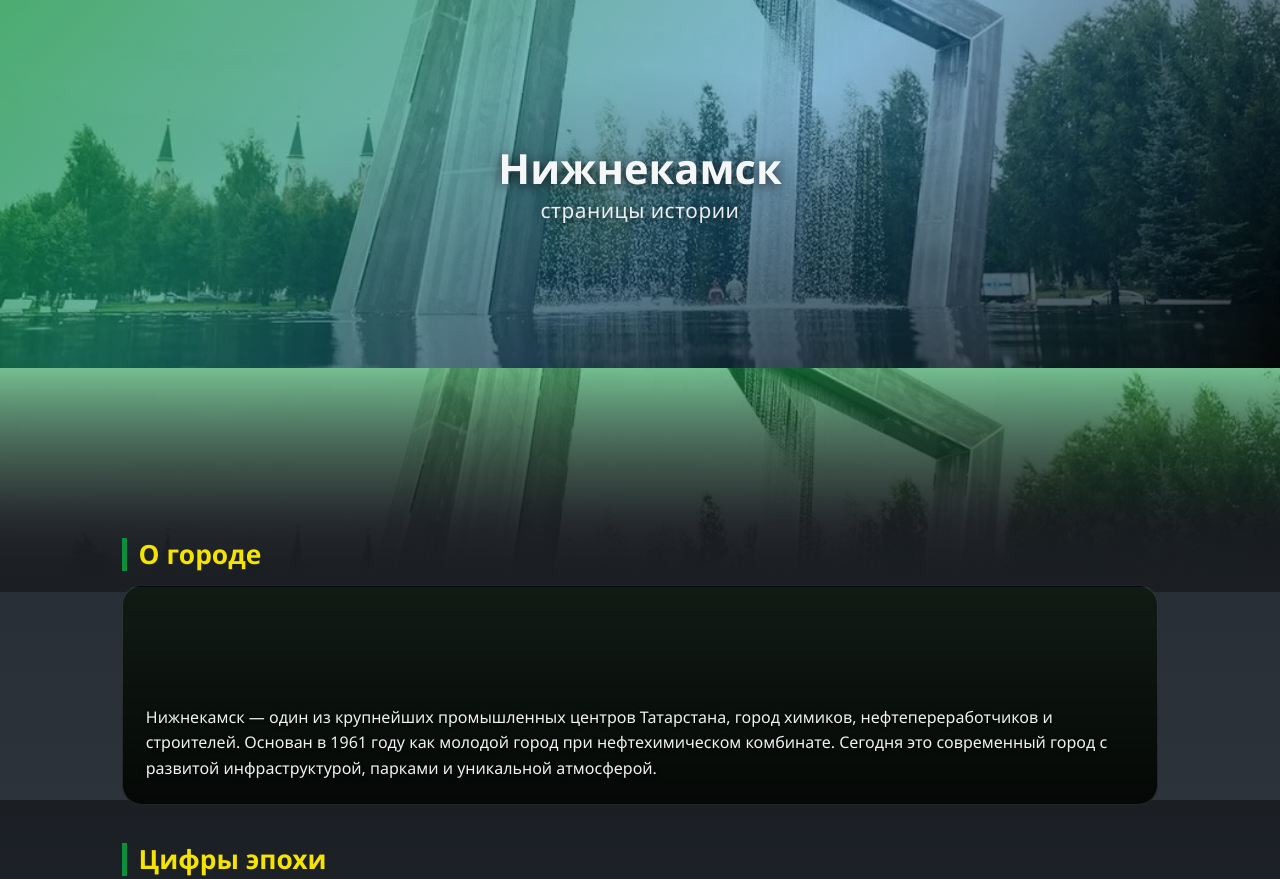
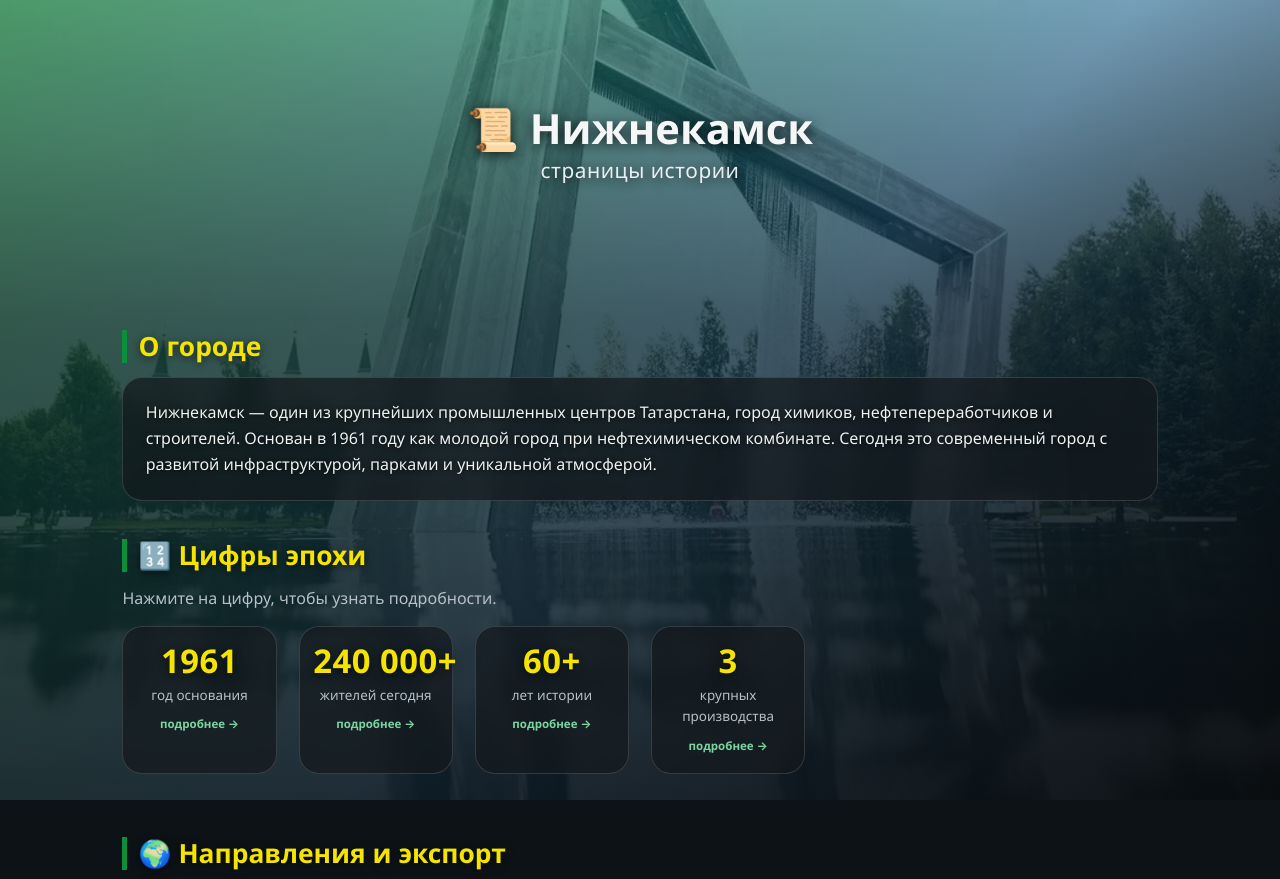
Before and after one commit to globbastarkan-cpu/historynk, a plain HTML site: page history.html in a window 1280 px wide. Shown: the top 879 px of the page. Drawn offline with Linux system fonts and the light colour scheme.

Commit message:
history.html

```diff
--- a/history.html
+++ b/history.html
@@ -8,8 +8,8 @@
 <style>
 :root{
   --blue:#1677b3; --yellow:#f4e400; --green:#0a8f3c;
-  --dark:#1b1f24; --card:#22282f; --card-2:#2b323a;
-  --line:rgba(255,255,255,.12); --text:#f4f6f8; --muted:#aab3bb;
+  --dark:#1b1f24; --card:rgba(20,26,30,.72); --card-2:rgba(30,38,44,.82);
+  --line:rgba(255,255,255,.14); --text:#f4f6f8; --muted:#b7c0c8;
   --radius:20px; --gap:clamp(14px,2.5vw,22px); --maxw:1080px;
   --accent:var(--green);
 }
@@ -17,144 +17,147 @@
 html{scroll-behavior:smooth;}
 body{
   font-family:'Segoe UI',Roboto,system-ui,-apple-system,sans-serif;
-  color:var(--text);line-height:1.6;
-  background-color:var(--dark);
-  background-image:linear-gradient(180deg,#1b1f24,#242a31 50%,#2c333b);
-  background-attachment:fixed;
+  color:var(--text);line-height:1.6;min-height:100vh;
+  background:#0d1216;
   -webkit-font-smoothing:antialiased;
 }
 img{max-width:100%;display:block;}
+
+/* ===== ФОН ШАПКИ, КОТОРЫЙ ПРОДОЛЖАЕТСЯ ВНИЗ ===== */
+.page-bg{
+  position:fixed;inset:0;z-index:-2;
+  background-image:
+    linear-gradient(135deg, rgba(10,143,60,.68), rgba(22,119,179,.5) 55%, rgba(0,0,0,.82)),
+    url('city-hero.jpg');
+  background-size:cover;
+  background-position:center top;
+  background-repeat:no-repeat;
+  background-attachment:fixed;
+}
+.page-bg::after{
+  content:"";position:absolute;inset:0;
+  background:linear-gradient(180deg, rgba(10,14,18,.15) 0%, rgba(10,14,18,.55) 40%, rgba(10,14,18,.78) 100%);
+}
+@media (max-width:768px){ .page-bg{background-attachment:scroll;background-position:center top;} }
+
 .progress-bar{position:fixed;top:0;left:0;height:4px;width:0%;background:linear-gradient(90deg,var(--yellow),var(--green));z-index:1000;transition:width .12s linear;}
 
-/* ШАПКА — как было: фото + акцентный градиент */
+/* шапка прозрачная — фото уже на page-bg */
 header{
   position:relative;
-  min-height:clamp(240px,46vh,440px);
-  display:flex;align-items:center;justify-content:center;
-  text-align:center;
+  min-height:clamp(200px,36vh,360px);
+  display:flex;align-items:center;justify-content:center;text-align:center;
   padding:clamp(2rem,6vw,3.5rem) 1rem;
   padding-top:calc(clamp(2rem,6vw,3.5rem) + env(safe-area-inset-top));
-  background-color:#123a28;
-  background-image:
-    linear-gradient(135deg, rgba(10,143,60,.72), rgba(22,119,179,.5) 55%, rgba(0,0,0,.8)),
-    url('city-hero.jpg');
-  background-size:cover;background-position:center;background-repeat:no-repeat;
-  background-attachment:scroll;overflow:hidden;
+  background:transparent;
 }
-header::after{
-  content:"";position:absolute;inset:0;
-  background:radial-gradient(ellipse at 50% 120%, rgba(0,0,0,.55), transparent 60%);
-  pointer-events:none;
-}
-header h1{
-  position:relative;z-index:1;
-  font-size:clamp(1.5rem,6vw,2.6rem);
-  line-height:1.15;font-weight:800;
-  text-shadow:0 2px 14px rgba(0,0,0,.75);
-}
-header h1 small{
-  display:block;font-size:.5em;font-weight:400;
-  opacity:.95;margin-top:.4rem;letter-spacing:.5px;
-}
+header h1{position:relative;z-index:1;font-size:clamp(1.5rem,6vw,2.6rem);line-height:1.15;font-weight:800;text-shadow:0 2px 14px rgba(0,0,0,.8);}
+header h1 small{display:block;font-size:.5em;font-weight:400;opacity:.95;margin-top:.4rem;letter-spacing:.5px;}
 
-/* ПРОДОЛЖЕНИЕ ФОТО ПОД ШАПКОЙ */
-.hero-continuation{
-  position:relative;
-  height:clamp(140px,28vh,260px);
-  background-color:#123a28;
-  background-image:
-    linear-gradient(180deg, rgba(10,143,60,.55), rgba(20,24,28,.85) 70%, var(--dark) 100%),
-    url('city-hero.jpg');
-  background-size:cover;
-  background-position:center 30%;
-  background-repeat:no-repeat;
-  background-attachment:scroll;
-  overflow:hidden;
-}
-.hero-continuation::after{
-  content:"";position:absolute;inset:0;
-  background:linear-gradient(180deg, transparent 0%, rgba(20,24,28,.35) 55%, var(--dark) 100%);
-  pointer-events:none;
-}
+section{width:100%;max-width:var(--maxw);margin:0 auto;padding:clamp(1.2rem,4vw,2.6rem) clamp(.9rem,4vw,1.4rem);}
 
-section{
-  width:100%;max-width:var(--maxw);margin:0 auto;
-  padding:clamp(1.2rem,4vw,2.6rem) clamp(.9rem,4vw,1.4rem);
-  position:relative;
-  margin-top:calc(-1 * clamp(60px,12vh,110px));
-}
-h2{color:var(--yellow);font-size:clamp(1.15rem,4.5vw,1.65rem);margin:0 0 .9rem;padding-left:.7rem;border-left:5px solid var(--accent);line-height:1.25;}
+h2{color:var(--yellow);font-size:clamp(1.15rem,4.5vw,1.65rem);margin:0 0 .9rem;padding-left:.7rem;border-left:5px solid var(--accent);line-height:1.25;text-shadow:0 2px 8px rgba(0,0,0,.6);}
 h2:not(:first-child){margin-top:clamp(1.6rem,4vw,2.4rem);}
+
+/* карточки полупрозрачные — сквозь них видно фото */
 .about-card{
   position:relative;border-radius:var(--radius);overflow:hidden;
-  border:1px solid var(--line);background-color:#1a2a20;
-  background-image:linear-gradient(180deg, rgba(0,0,0,.35), rgba(0,0,0,.82)), url('city-about.jpg');
-  background-size:cover;background-position:center;min-height:220px;
-  display:flex;align-items:flex-end;
+  border:1px solid var(--line);
+  background:var(--card);
+  backdrop-filter:blur(8px);
+  padding:clamp(1rem,4vw,1.4rem);
 }
-.about-card p{position:relative;z-index:1;padding:clamp(1rem,4vw,1.4rem);font-size:clamp(.92rem,2.6vw,1rem);color:#eef2f0;text-shadow:0 1px 4px rgba(0,0,0,.85);}
+.about-card p{font-size:clamp(.92rem,2.6vw,1rem);color:#eef2f0;text-shadow:0 1px 4px rgba(0,0,0,.7);}
 .hero-photo{width:100%;aspect-ratio:16/9;object-fit:cover;border-radius:var(--radius);margin-top:1rem;border:1px solid var(--line);}
-.stats-grid{
-  display:grid;grid-template-columns:repeat(auto-fit,minmax(150px,1fr));gap:var(--gap);
-  background:radial-gradient(circle at 10% 10%, rgba(10,143,60,.14), transparent 40%), radial-gradient(circle at 90% 90%, rgba(22,119,179,.12), transparent 40%);
-  padding:var(--gap);border-radius:var(--radius);
+
+.stats-grid{display:grid;grid-template-columns:repeat(auto-fit,minmax(150px,1fr));gap:var(--gap);}
+.stat-card{
+  background:var(--card);border:1px solid var(--line);border-radius:var(--radius);
+  padding:1rem .85rem;text-align:center;cursor:pointer;
+  transition:transform .25s,border-color .25s,background .25s;
+  user-select:none;-webkit-tap-highlight-color:transparent;
+  backdrop-filter:blur(8px);
 }
-.stat-card{background:var(--card);border:1px solid var(--line);border-radius:var(--radius);padding:1rem .85rem;text-align:center;cursor:pointer;transition:transform .25s,border-color .25s,background .25s;user-select:none;-webkit-tap-highlight-color:transparent;}
 .stat-card:hover{transform:translateY(-3px);border-color:var(--yellow);background:var(--card-2);}
 .stat-card:focus-visible{outline:2px solid var(--yellow);outline-offset:3px;}
 .stat-card.active{border-color:var(--yellow);background:var(--card-2);}
-.stat-value{font-size:clamp(1.45rem,5.5vw,2.05rem);font-weight:800;color:var(--yellow);line-height:1.1;letter-spacing:.5px;}
+.stat-value{font-size:clamp(1.45rem,5.5vw,2.05rem);font-weight:800;color:var(--yellow);line-height:1.1;letter-spacing:.5px;text-shadow:0 2px 8px rgba(0,0,0,.6);}
 .stat-label{font-size:clamp(.74rem,2.4vw,.84rem);color:var(--muted);margin-top:.35rem;}
-.stat-more{display:inline-block;margin-top:.55rem;font-size:.72rem;color:var(--accent);font-weight:700;opacity:.95;}
-.stat-detail{grid-column:1/-1;background:var(--card-2);border:1px solid var(--line);border-left:4px solid var(--yellow);border-radius:var(--radius);padding:0 1rem;max-height:0;overflow:hidden;opacity:0;transition:max-height .45s ease,opacity .3s,padding .3s;font-size:clamp(.88rem,2.5vw,.96rem);color:#e7ebee;}
+.stat-more{display:inline-block;margin-top:.55rem;font-size:.72rem;color:#7fe0a8;font-weight:700;opacity:.95;}
+.stat-detail{
+  grid-column:1/-1;background:var(--card-2);border:1px solid var(--line);
+  border-left:4px solid var(--yellow);border-radius:var(--radius);
+  padding:0 1rem;max-height:0;overflow:hidden;opacity:0;
+  transition:max-height .45s ease,opacity .3s,padding .3s;
+  font-size:clamp(.88rem,2.5vw,.96rem);color:#e7ebee;
+  backdrop-filter:blur(8px);
+}
 .stat-detail.open{max-height:460px;opacity:1;padding:1rem;}
 .stat-detail strong{color:var(--yellow);}
-.exports-block{border-radius:var(--radius);padding:clamp(.9rem,3vw,1.3rem);border:1px solid var(--line);background:linear-gradient(135deg, rgba(10,143,60,.18), rgba(22,119,179,.10)), var(--card);}
+
+.exports-block{
+  border-radius:var(--radius);padding:clamp(.9rem,3vw,1.3rem);
+  border:1px solid var(--line);
+  background:var(--card);backdrop-filter:blur(8px);
+}
 .dir-grid{display:grid;gap:var(--gap);grid-template-columns:repeat(auto-fit,minmax(220px,1fr));margin-top:.6rem;}
-.dir-card{background:rgba(0,0,0,.28);border:1px solid var(--line);border-radius:var(--radius);padding:1rem;border-top:3px solid var(--accent);}
+.dir-card{background:rgba(0,0,0,.35);border:1px solid var(--line);border-radius:var(--radius);padding:1rem;border-top:3px solid var(--accent);}
 .dir-card h3{font-size:1rem;color:var(--yellow);margin-bottom:.4rem;}
 .dir-card p{font-size:.88rem;color:#d6dce0;}
 .tags{display:flex;flex-wrap:wrap;gap:.5rem;margin-top:.9rem;}
-.tag{background:rgba(10,143,60,.2);border:1px solid rgba(10,143,60,.55);color:#d8f0e4;padding:.4rem .75rem;border-radius:999px;font-size:clamp(.74rem,2.4vw,.82rem);font-weight:600;}
-.timeline-wrap{overflow-x:auto;padding:14px 0 18px;margin:0 -4px;scrollbar-width:thin;-webkit-overflow-scrolling:touch;}
+.tag{background:rgba(10,143,60,.25);border:1px solid rgba(10,143,60,.6);color:#d8f0e4;padding:.4rem .75rem;border-radius:999px;font-size:clamp(.74rem,2.4vw,.82rem);font-weight:600;backdrop-filter:blur(4px);}
+
+.timeline-wrap{
+  overflow-x:auto;padding:14px 0 18px;margin:0 -4px;
+  scrollbar-width:thin;-webkit-overflow-scrolling:touch;
+  background:var(--card);border-radius:var(--radius);
+  border:1px solid var(--line);backdrop-filter:blur(8px);
+}
 .timeline-horizontal{display:flex;gap:clamp(22px,5vw,42px);position:relative;padding:16px 18px;min-width:max-content;}
-.timeline-horizontal::before{content:"";position:absolute;top:30px;left:0;right:0;height:3px;background:linear-gradient(90deg,var(--green),var(--blue));transform:translateY(-50%);z-index:0;opacity:.5;}
+.timeline-horizontal::before{content:"";position:absolute;top:30px;left:0;right:0;height:3px;background:linear-gradient(90deg,var(--green),var(--blue));transform:translateY(-50%);z-index:0;opacity:.6;}
 .timeline-dot{position:relative;z-index:1;display:flex;flex-direction:column;align-items:center;gap:7px;cursor:pointer;min-width:92px;background:none;border:none;color:var(--text);font-family:inherit;-webkit-tap-highlight-color:transparent;}
 .timeline-dot .dot{width:22px;height:22px;border-radius:50%;background:#3a3a3a;border:3px solid #5a5a5a;transition:.3s;}
 .timeline-dot.active .dot{background:var(--yellow);border-color:var(--yellow);box-shadow:0 0 14px var(--yellow);transform:scale(1.18);}
 .timeline-dot.read .dot{background:var(--green);border-color:var(--green);}
 .timeline-dot span{font-size:clamp(.72rem,2.3vw,.84rem);font-weight:700;text-align:center;max-width:96px;line-height:1.2;}
-.period-detail{position:relative;background-size:cover;background-position:center;background-repeat:no-repeat;background-color:var(--card);border-radius:var(--radius);padding:0 1rem;max-height:0;overflow:hidden;transition:max-height .5s ease,padding .3s;border-left:3px solid var(--yellow);margin-bottom:0;}
-.period-detail::before{content:"";position:absolute;inset:0;background:linear-gradient(180deg, rgba(0,0,0,.55), rgba(0,0,0,.82));z-index:0;pointer-events:none;}
+
+.period-detail{
+  position:relative;background-size:cover;background-position:center;background-repeat:no-repeat;
+  background-color:var(--card);border-radius:var(--radius);
+  padding:0 1rem;max-height:0;overflow:hidden;
+  transition:max-height .5s ease,padding .3s;
+  border-left:3px solid var(--yellow);margin-bottom:0;
+}
+.period-detail::before{content:"";position:absolute;inset:0;background:linear-gradient(180deg, rgba(0,0,0,.55), rgba(0,0,0,.82));z-index:0;pointer-events:none;border-radius:var(--radius);}
 .period-detail > *{position:relative;z-index:1;}
 .period-detail.show{max-height:900px;padding:1rem;margin-bottom:18px;}
-.period-detail p,.period-detail .detail-fact{background:rgba(0,0,0,.62);padding:12px 15px;border-radius:14px;margin-bottom:11px;text-shadow:0 1px 2px #000;backdrop-filter:blur(4px);font-size:clamp(.88rem,2.6vw,.97rem);}
+.period-detail p,.period-detail .detail-fact{background:rgba(0,0,0,.55);padding:12px 15px;border-radius:14px;margin-bottom:11px;text-shadow:0 1px 2px #000;backdrop-filter:blur(4px);font-size:clamp(.88rem,2.6vw,.97rem);}
 .period-detail p:last-child,.period-detail .detail-fact:last-child{margin-bottom:0;}
 .period-detail strong{color:var(--yellow);}
 .detail-fact{font-style:italic;color:var(--yellow);}
-a.back{display:inline-block;margin-top:2rem;background:var(--accent);color:#fff;text-decoration:none;padding:12px 26px;border-radius:999px;font-weight:700;transition:transform .2s,opacity .2s;}
+
+a.back{display:inline-block;margin-top:2rem;background:var(--accent);color:#fff;text-decoration:none;padding:12px 26px;border-radius:999px;font-weight:700;transition:transform .2s,opacity .2s;box-shadow:0 6px 20px rgba(0,0,0,.4);}
 a.back:hover{transform:translateY(-2px);opacity:.92;}
+
 #detail-1960{background-image:url('1960.jpg');}
 #detail-1970{background-image:url('1970.jpg');}
 #detail-1990{background-image:url('1990.jpg');}
 #detail-2000{background-image:url('2000.jpg');}
 #detail-today{background-image:url('today.jpg');}
-@media (min-width:1024px){header{background-attachment:fixed;}}
-@media (prefers-reduced-motion:reduce){*{animation:none!important;transition:none!important;scroll-behavior:auto!important;}header{background-attachment:scroll;}}
+
+@media (prefers-reduced-motion:reduce){*{animation:none!important;transition:none!important;scroll-behavior:auto!important;}}
 </style>
 </head>
 <body>
+<div class="page-bg"></div>
 <div class="progress-bar" id="progressBar"></div>
-
-<header><h1>Нижнекамск<small>страницы истории</small></h1></header>
-<div class="hero-continuation" aria-hidden="true"></div>
-
+<header><h1>📜 Нижнекамск<small>страницы истории</small></h1></header>
 <section>
 <h2>О городе</h2>
 <div class="about-card"><p>Нижнекамск — один из крупнейших промышленных центров Татарстана, город химиков, нефтепереработчиков и строителей. Основан в 1961 году как молодой город при нефтехимическом комбинате. Сегодня это современный город с развитой инфраструктурой, парками и уникальной атмосферой.</p></div>
 <img class="hero-photo" src="flag.png" alt="Флаг Нижнекамска" onerror="this.style.display='none'">
 
-<h2>Цифры эпохи</h2>
+<h2>🔢 Цифры эпохи</h2>
 <p style="margin-bottom:.9rem;color:var(--muted);">Нажмите на цифру, чтобы узнать подробности.</p>
 <div class="stats-grid">
   <div class="stat-card" tabindex="0" data-info="<strong>1961 год</strong> — 25 августа основан рабочий посёлок Нижнекамский. В 1966 году он получил статус города.">
@@ -168,7 +171,7 @@ a.back:hover{transform:translateY(-2px);opacity:.92;}
   <div class="stat-detail" id="statDetail">Нажмите на цифру ↑</div>
 </div>
 
-<h2>Направления и экспорт</h2>
+<h2>🌍 Направления и экспорт</h2>
 <div class="exports-block">
   <p style="color:#dfe6ea;">Нижнекамск — экспортно ориентированный промышленный узел. Продукция города востребована в десятках стран.</p>
   <div class="dir-grid">
@@ -183,7 +186,7 @@ a.back:hover{transform:translateY(-2px);opacity:.92;}
   </div>
 </div>
 
-<h2>Интерактивная хроника</h2>
+<h2>📅 Интерактивная хроника</h2>
 <p style="margin-bottom:.9rem;color:var(--muted);">Нажмите на точку на таймлайне, чтобы раскрыть период.</p>
 <div class="timeline-wrap">
   <div class="timeline-horizontal">
@@ -196,24 +199,24 @@ a.back:hover{transform:translateY(-2px);opacity:.92;}
 </div>
 
 <div id="detail-1960" class="period-detail">
-  <p><strong>Как всё начиналось:</strong> 25 августа 1961 года основан рабочий посёлок Нижнекамский. Первый камень заложили комсомольцы-энтузиасты. Строительство комбината стало всесоюзной ударной стройкой. Первые дома вырастали в чистом поле, а к концу десятилетия здесь жили тысячи молодых специалистов.</p>
-  <div class="detail-fact">В 1966 году посёлок получил статус города, население превысило 30 тысяч человек.</div>
+  <p><strong>Как всё начиналось:</strong> 25 августа 1961 года основан рабочий посёлок Нижнекамский. Первый камень заложили комсомольцы-энтузиасты. Строительство комбината стало всесоюзной ударной стройкой.</p>
+  <div class="detail-fact">✨ В 1966 году посёлок получил статус города, население превысило 30 тысяч человек.</div>
 </div>
 <div id="detail-1970" class="period-detail">
-  <p><strong>Эпоха гигантов:</strong> В 70-е Нижнекамск стал крупнейшим промышленным узлом. Запущены мощности «Нижнекамскнефтехима», построены шинный завод, ТЭЦ-1 и ТЭЦ-2. Город застраивался микрорайонами: проспекты Химиков, Строителей, Дружбы. В 1975 году жителей стало больше 100 тысяч.</p>
-  <div class="detail-fact">В 1970-х Нижнекамск прозвали «городом молодожёнов».</div>
+  <p><strong>Эпоха гигантов:</strong> В 70-е Нижнекамск стал крупнейшим промышленным узлом. Запущены мощности «Нижнекамскнефтехима», построены шинный завод, ТЭЦ-1 и ТЭЦ-2.</p>
+  <div class="detail-fact">✨ В 1970-х Нижнекамск прозвали «городом молодожёнов».</div>
 </div>
 <div id="detail-1990" class="period-detail">
-  <p><strong>Испытание временем:</strong> 90-е стали серьёзным вызовом. Промышленность переживала кризис, но градообразующие предприятия выстояли. Началось развитие малого бизнеса, построены первые торговые центры.</p>
-  <div class="detail-fact">В 1997 году Нижнекамск занял первое место в республике по вводу жилья на душу населения.</div>
+  <p><strong>Испытание временем:</strong> 90-е стали серьёзным вызовом. Промышленность переживала кризис, но градообразующие предприятия выстояли.</p>
+  <div class="detail-fact">✨ В 1997 году Нижнекамск занял первое место в республике по вводу жилья на душу населения.</div>
 </div>
 <div id="detail-2000" class="period-detail">
-  <p><strong>Технологический рывок:</strong> В новом тысячелетии город вошёл в число лидеров российской нефтехимии. Появились новые школы, спорткомплексы, набережная Камы. В 2005 году отметили 40-летие, открылся парк «Солнечная поляна».</p>
-  <div class="detail-fact">В 2007 году Нижнекамск признан самым благоустроенным городом Татарстана.</div>
+  <p><strong>Технологический рывок:</strong> В новом тысячелетии город вошёл в число лидеров российской нефтехимии. Появились новые школы, спорткомплексы, набережная Камы.</p>
+  <div class="detail-fact">✨ В 2007 году Нижнекамск признан самым благоустроенным городом Татарстана.</div>
 </div>
 <div id="detail-today" class="period-detail">
-  <p><strong>Город возможностей:</strong> Сегодня Нижнекамск — более 240 тысяч жителей, мощный промышленный кластер. Строятся жилые комплексы, открыты IT-лицей, обновлённый пляж, лыжно-биатлонный комплекс. В 2021 году город отпраздновал 60-летие.</p>
-  <div class="detail-fact">Нижнекамск — один из немногих городов России с естественным приростом населения.</div>
+  <p><strong>Город возможностей:</strong> Сегодня Нижнекамск — более 240 тысяч жителей, мощный промышленный кластер. В 2021 году город отпраздновал 60-летие.</p>
+  <div class="detail-fact">✨ Нижнекамск — один из немногих городов России с естественным приростом населения.</div>
 </div>
 <a class="back" href="index.html">← На главную</a>
 </section>
```
